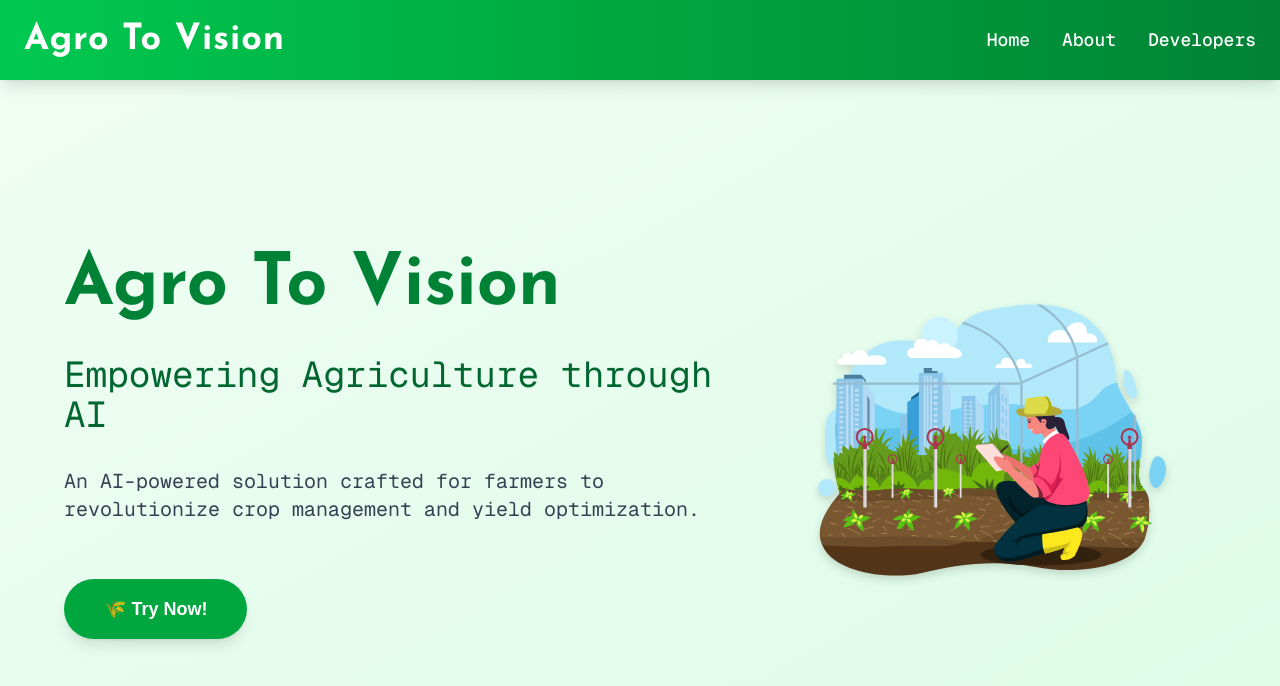
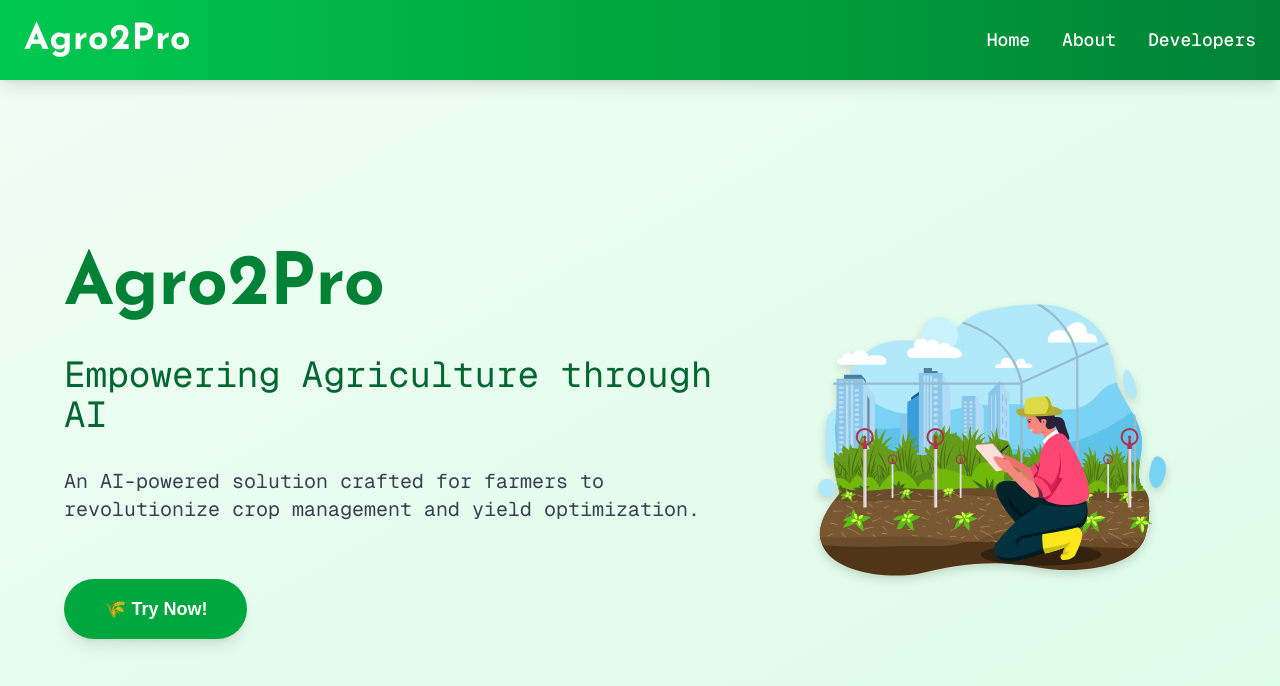
Before and after one commit to Priyanshu-Khare-codes/crop-report-genai-frontend, a Next.js app: page / in a window 1280 px wide. Shown: the top 686 px of the page. Built offline with nearby package versions, Linux system fonts and the light colour scheme.

Commit message:
deployment fixes

```diff
--- a/src/app/about/page.tsx
+++ b/src/app/about/page.tsx
@@ -7,7 +7,7 @@ export default function About() {
       {/* Header Section */}
       <div className="text-center max-w-4xl animate-fadeInUp">
         <h1 className="text-5xl md:text-6xl font-josefin font-extrabold text-green-700 leading-tight">
-          About Agro To Vision
+          About Agro2Pro
         </h1>
         <p className="text-xl md:text-2xl font-mono text-green-800 mt-4">
           Empowering Farmers Through AI and Emerging Technologies
@@ -21,7 +21,7 @@ export default function About() {
         <div className="w-full max-w-md">
           <Image
             src="agricultureaboutimg.svg"
-            alt="Agro To Vision AI Vision"
+            alt="Agro2Pro AI Vision"
             width={600}
             height={600}
             className="w-full h-auto object-contain drop-shadow-lg"
@@ -32,7 +32,7 @@ export default function About() {
         {/* Text Content */}
         <div className="flex flex-col gap-6 text-center lg:text-left max-w-xl">
           <p className="text-lg md:text-xl font-mono text-gray-800">
-            Agro To Vision is a revolutionary platform designed to <span className="font-bold text-green-700">empower farmers</span> with the latest in software and AI technologies.
+            Agro2Pro is a revolutionary platform designed to <span className="font-bold text-green-700">empower farmers</span> with the latest in software and AI technologies.
           </p>
           <p className="text-lg md:text-xl font-mono text-gray-800">
             We integrate cutting-edge techniques including <span className="text-green-700 font-semibold">Machine Learning</span>, <span className="text-green-700 font-semibold">Deep Learning</span>, and <span className="text-green-700 font-semibold">Generative AI</span> into the agricultural ecosystem.
--- a/src/app/developers/page.tsx
+++ b/src/app/developers/page.tsx
@@ -36,7 +36,7 @@ const Developers = () => {
           Meet the Developers
         </h1>
         <h2 className="text-2xl md:text-3xl font-mono text-green-800 mt-2">
-          The team behind Agro To Vision, revolutionizing agriculture with AI.
+          The team behind Agro2Pro, revolutionizing agriculture with AI.
         </h2>
         <p className="text-lg md:text-xl text-gray-700 mt-4 font-mono">
           Our developers are experts in AI and agriculture, building the future of farming.
--- a/src/app/layout.tsx
+++ b/src/app/layout.tsx
@@ -19,7 +19,7 @@ const josefinSans = Josefin_Sans({
 });
 
 export const metadata: Metadata = {
-  title: "Agro To Vision",
+  title: "Agro2Pro",
   description: "AI powered solution for farmers",
 };
 
--- a/src/app/page.tsx
+++ b/src/app/page.tsx
@@ -17,7 +17,7 @@ export default function Home() {
       <div className="flex flex-col gap-6 text-center lg:text-left max-w-2xl animate-fadeInUp">
 
         <h1 className="text-5xl md:text-6xl lg:text-7xl font-josefin font-extrabold text-green-700 leading-tight">
-          Agro To Vision
+          Agro2Pro
         </h1>
 
         <h2 className="text-2xl md:text-3xl lg:text-4xl font-mono text-green-800">
--- a/src/components/Navbar.tsx
+++ b/src/components/Navbar.tsx
@@ -13,7 +13,7 @@ const Navbar = () => {
 
         {/* Logo */}
         <Link href="/" className="text-4xl font-josefin font-extrabold text-white tracking-wide transition-transform hover:scale-105 hover:text-green-200">
-          Agro To Vision
+          Agro2Pro
         </Link>
 
         {/* Desktop Menu */}
```
